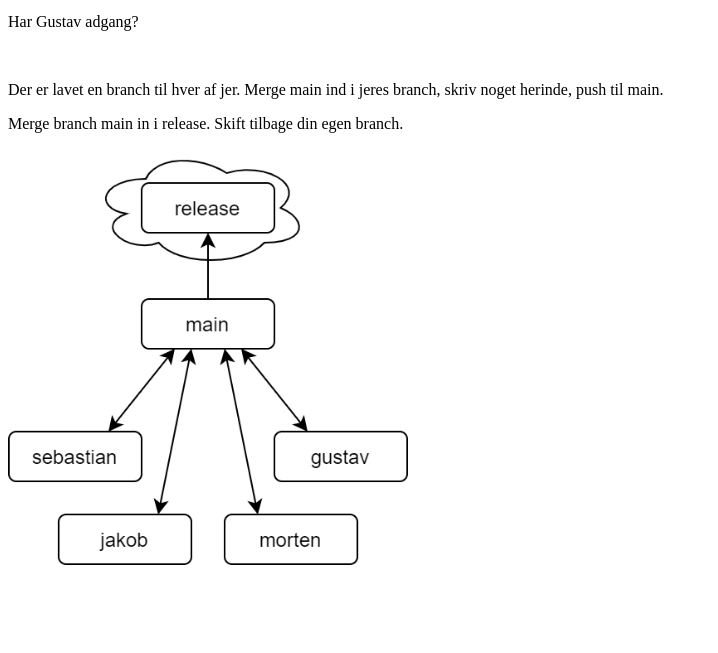
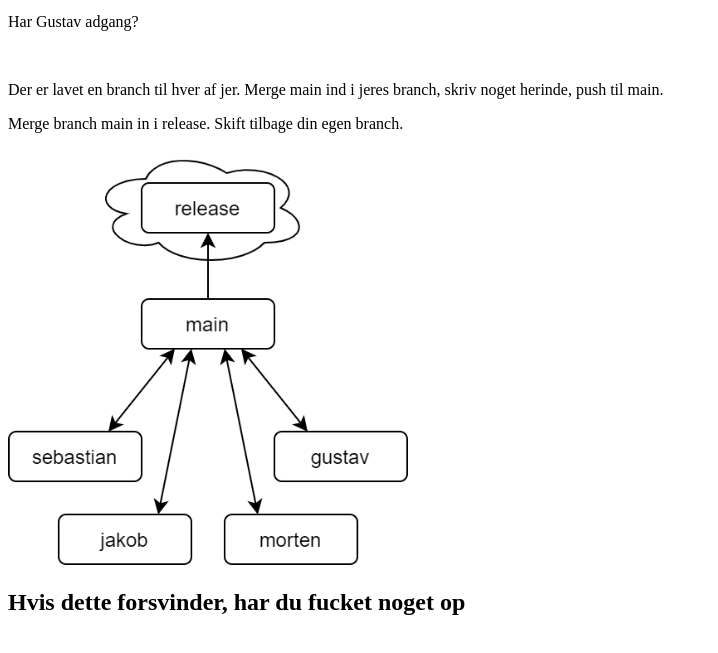
Before and after one commit to SebastianAndresen/sdu-cafeteria, a plain HTML site: page index.html in a window 1280 px wide. Shown: the part 101-754 px from the top of the page, without its empty margins (0-718 px from the left). Drawn offline with Linux system fonts and the light colour scheme.

Commit message:
Update index.html

```diff
--- a/index.html
+++ b/index.html
@@ -14,6 +14,7 @@
     <p>Merge branch main in i release. Skift tilbage din egen branch.</p>
     <img src="diagrams.png" width="400px">
     <br>
+    <h2>Hvis dette forsvinder, har du fucket noget op</h2>
 </div>
 </body>
 </html>
```
